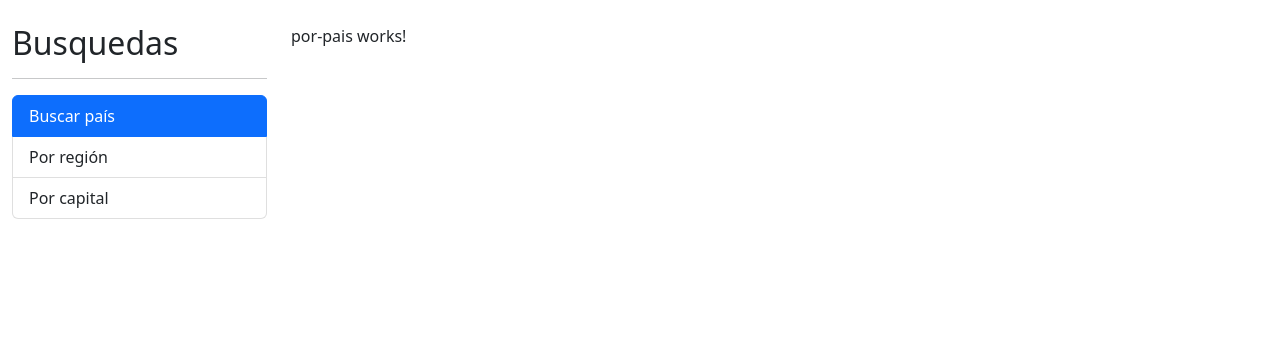
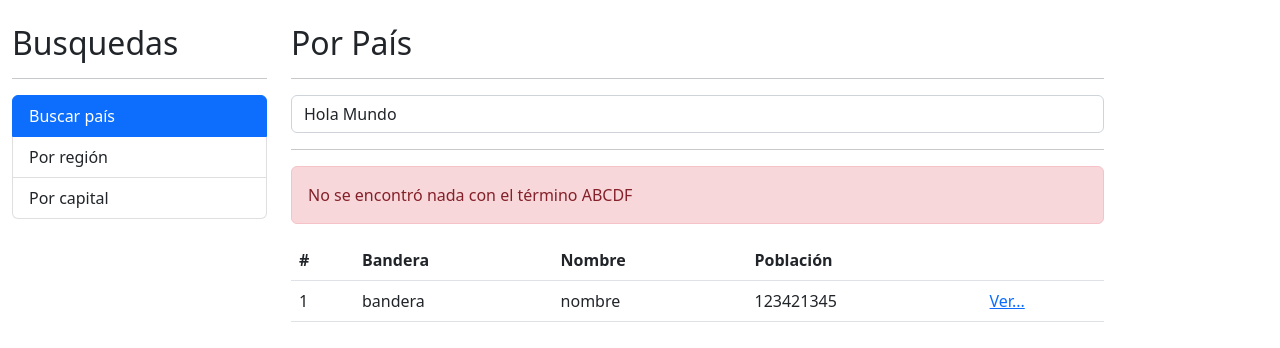
Before and after one commit to Nich95/paisesApp, an Angular app: page / in a window 1280 px wide. Shown: the top 348 px of the page. Built offline with nearby package versions, Linux system fonts and the light colour scheme.

Commit message:
Estructura básica por-pais (#7)

```diff
--- a/src/app/pais/pages/por-pais/por-pais.component.html
+++ b/src/app/pais/pages/por-pais/por-pais.component.html
@@ -1 +1,49 @@
-<p>por-pais works!</p>
+<h2>Por País</h2>
+<hr>
+
+<div class="row">
+  <div class="col">
+    <!-- el autocomplete en off es para que no autocomplete cuando se escribe en el input -->
+    <form (ngSubmit)="buscar()" autocomplete="off">
+      <input type="text"
+              name="termino"
+              class="form-control"
+              [(ngModel)]="termino"
+              placeholder="Buscar país..." />
+    </form>
+  </div>
+</div>
+
+<hr>
+
+<div class="alert alert-danger">
+  No se encontró nada con el término ABCDF
+</div>
+
+<div class="row">
+  <div class="col">
+    <table class="table table-hover">
+      <thead>
+        <tr>
+          <th> # </th>
+          <th> Bandera </th>
+          <th> Nombre </th>
+          <th> Población </th>
+          <th></th>
+        </tr>
+      </thead>
+
+      <tbody>
+        <tr>
+          <td>1</td>
+          <td>bandera</td>
+          <td>nombre</td>
+          <td>123421345</td>
+          <td>
+            <a href="/pais/cri">Ver...</a>
+          </td>
+        </tr>
+      </tbody>
+    </table>
+  </div>
+</div>
--- a/src/app/pais/pages/por-pais/por-pais.component.ts
+++ b/src/app/pais/pages/por-pais/por-pais.component.ts
@@ -1,15 +1,17 @@
-import { Component, OnInit } from '@angular/core';
+import { Component } from '@angular/core';
 
 @Component({
   selector: 'app-por-pais',
   templateUrl: './por-pais.component.html',
   styleUrls: ['./por-pais.component.css']
 })
-export class PorPaisComponent implements OnInit {
+export class PorPaisComponent {
 
-  constructor() { }
+  termino: string = 'Hola Mundo';
 
-  ngOnInit(): void {
+  constructor() {}
+
+  buscar() {
+    console.log( this.termino );
   }
-
 }
--- a/src/app/pais/pais.module.ts
+++ b/src/app/pais/pais.module.ts
@@ -1,9 +1,12 @@
 import { NgModule } from '@angular/core';
 import { CommonModule } from '@angular/common';
+import { FormsModule } from '@angular/forms';
+
 import { PorCapitalComponent } from './pages/por-capital/por-capital.component';
 import { PorPaisComponent } from './pages/por-pais/por-pais.component';
 import { PorRegionComponent } from './pages/por-region/por-region.component';
 import { VerPaisComponent } from './pages/ver-pais/ver-pais.component';
+
 
 
 
@@ -21,7 +24,8 @@
     VerPaisComponent
   ],
   imports: [
-    CommonModule
+    CommonModule,
+    FormsModule
   ]
 })
 export class PaisModule { }
```
